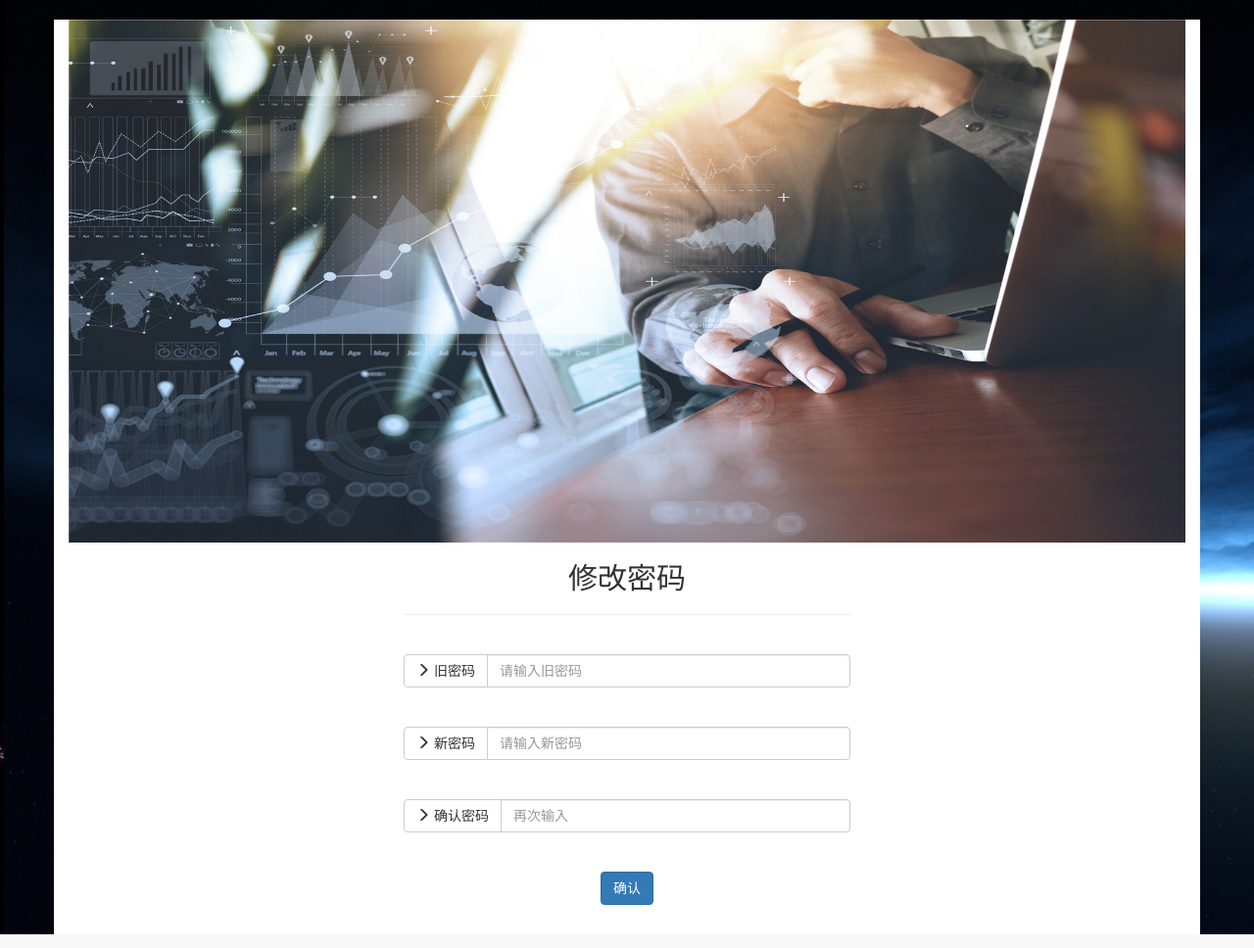
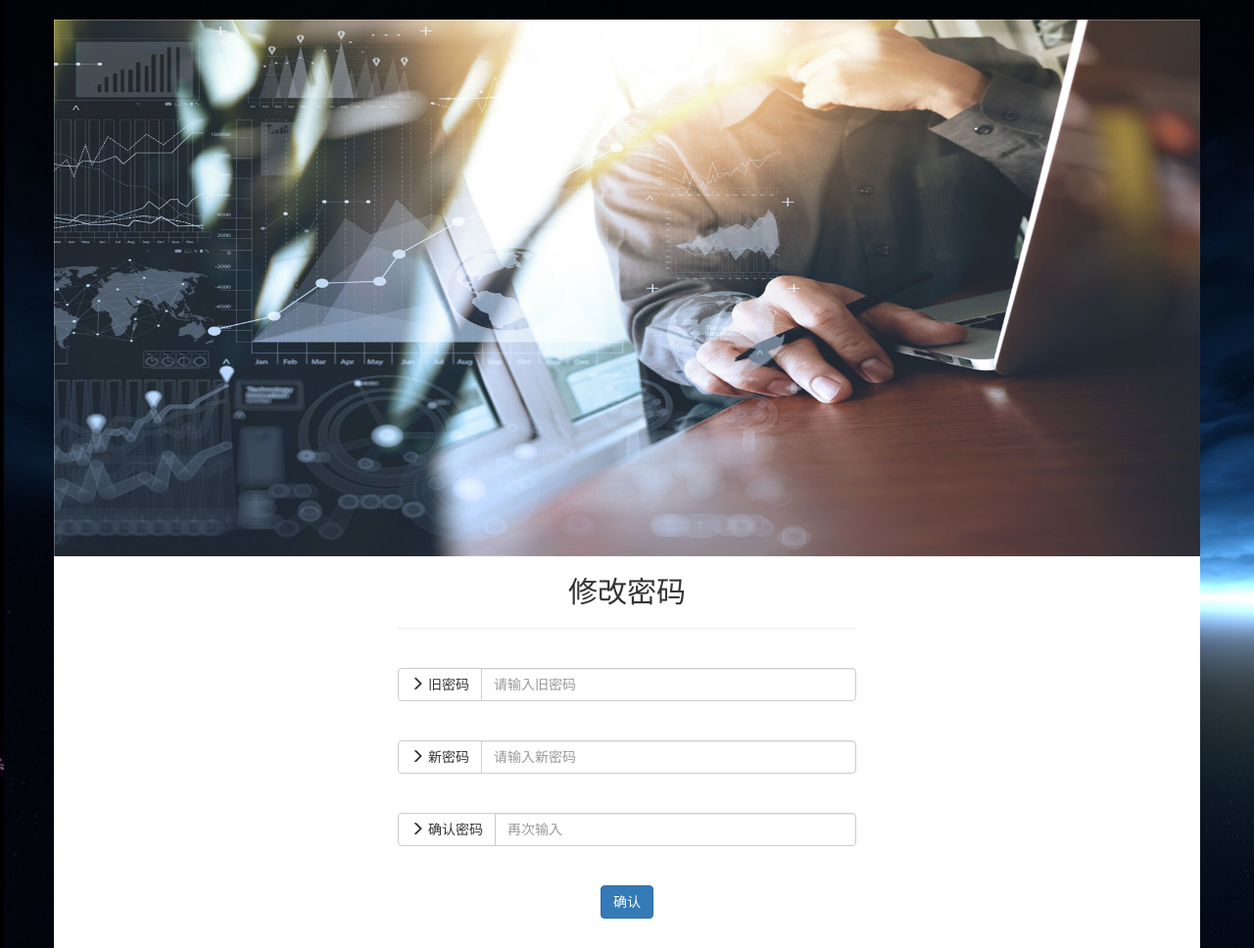
Before and after one commit to fatetwist/hrmng, a Flask app: page /user/change_pssword in a window 1280 px wide. Shown: the part 52-1020 px from the top of the page at 98% size. Run offline with Flask 2, Linux system fonts and the light colour scheme; the visitor is signed in with stand-in values (Sample User, id 1); data comes from the database, SQL or seed files in the repository; some libraries are stand-ins or nearby versions.

Commit message:
some small problems

```diff
--- a/app/templates/user/change_password.html
+++ b/app/templates/user/change_password.html
@@ -6,6 +6,11 @@
     div.input-group input{
         width: 75%
     }
+    div.container{
+        padding-right: 0;
+        padding-left: 0;
+    }
+
     </style>
 
         <script>
```
